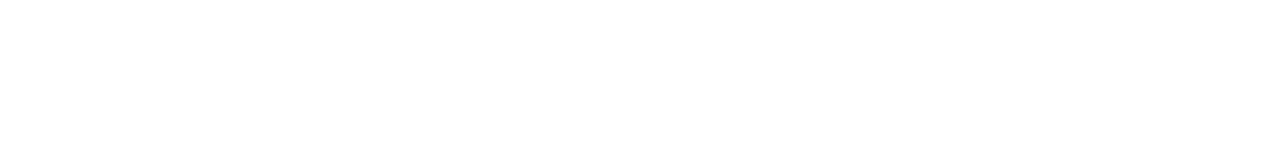
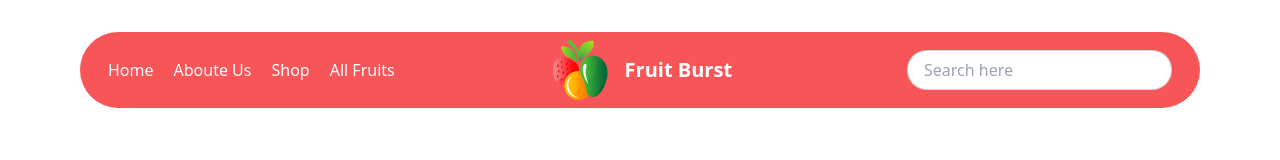
Before and after one commit to Atik-Sahariyar/Fruit-Brust, a plain HTML site: page index.html in a window 1280 px wide. Drawn offline with nearby package versions, Linux system fonts and the light colour scheme.

Commit message:
added navbar section

```diff
--- a/index.html
+++ b/index.html
@@ -9,35 +9,76 @@
     <!-- tailwind and daisy UI -->
     <link href="https://cdn.jsdelivr.net/npm/daisyui@3.3.1/dist/full.css" rel="stylesheet" type="text/css" />
     <script src="https://cdn.tailwindcss.com"></script>
-    <!--  google font -->
+
+    <!-- Roboto google font -->
     <link rel="preconnect" href="https://fonts.googleapis.com">
     <link rel="preconnect" href="https://fonts.gstatic.com" crossorigin>
-    <link href="https://fonts.googleapis.com/css2?family=Manrope:wght@400;500;700;800&display=swap" rel="stylesheet">
+    <link href="https://fonts.googleapis.com/css2?family=Roboto:wght@400;500;700;900&display=swap" rel="stylesheet">
+
     <!-- font awesome -->
     <script src="https://kit.fontawesome.com/d7b7563d24.js" crossorigin="anonymous"></script>
+
     <!-- tailwind custom color -->
     <script>
         tailwind.config = {
             theme: {
                 extend: {
                     colors: {
-                        'gradient-start': '#FF8938',
-                        'gradient-end': '#F00',
+                        'common-color': '#F85559',
+
                     }
                 }
             }
         }
     </script>
+
     <style>
-        .font-manrope {
-            font-family: 'Manrope', sans-serif;
+        .font-roboto {
+            font-family: 'Roboto', sans-serif;
         }
     </style>
 
 </head>
 
-<body>
+<body class="m-0 p-0">
+     <header>
+          <!--Navbar section-->
+          <section class="mx-5  md:mx-10 lg:mx-20 my-8 ">
+              <div>
+                <div class="navbar bg-common-color rounded-full text-white">
+                    <div class="flex gap-5 ml-5">
+                        <p>Home</p>
+                        <p>Aboute Us</p>
+                        <p>Shop</p>
+                        <p>All Fruits</p>
+                    </div>
+                    <div class="flex-1 justify-center">
+                        <div class="flex items-center">
+                            <img src="./images/logo.png" alt="">
+                            <a class="btn btn-ghost normal-case text-xl">Fruit Burst</a>
+                          </div>
+                    </div>
+                    <div class="flex-none">
+                      <div class=" ">
+                        <input type="text" placeholder="Search here" class="input input-bordered w-24 h-10 md:w-auto rounded-full mr-5" />
+                      </div>
+                    </div>
+                  </div>
+              </div>
+          </section>
 
+     </header>
+
+     <main>
+
+
+
+     </main>
+
+     <footer>
+
+
+     </footer>
 </body>
 
 </html>
```
